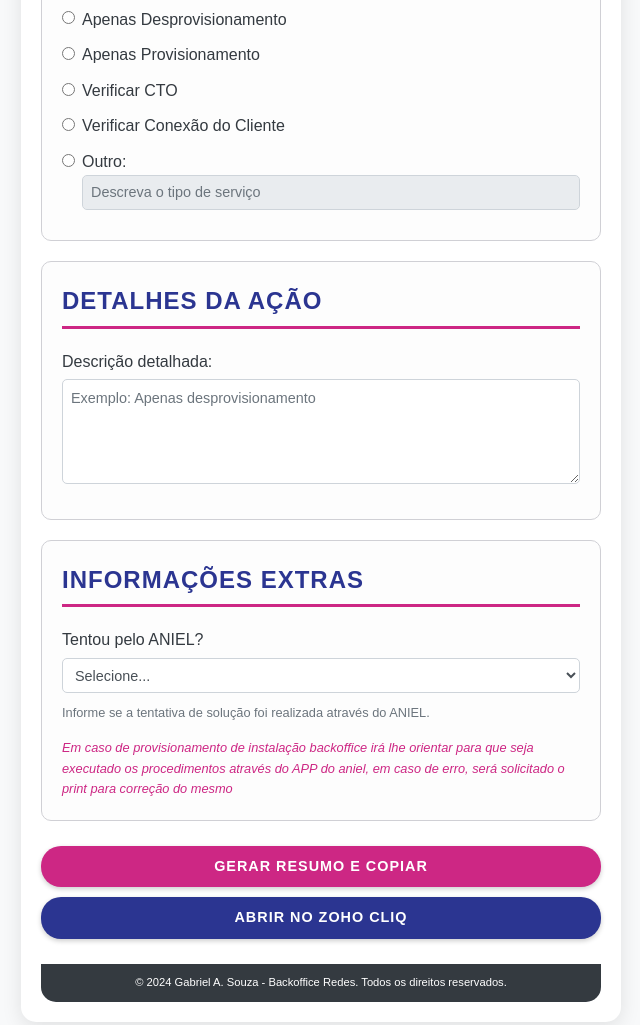
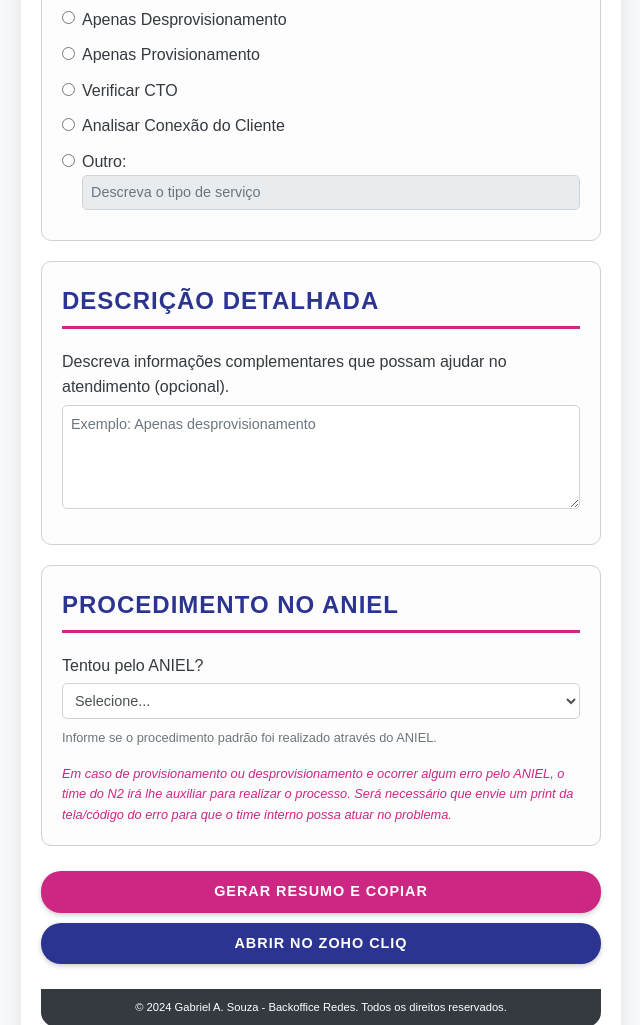
Before and after one commit to gabrieldev071/script-backoffice-redes-proxxima, a plain HTML site: page index.html in a window 1280 px wide. Shown: the part 1387-2412 px from the top of the page, without its empty margins (319-959 px from the left). Drawn offline with nearby package versions, Linux system fonts and the light colour scheme.

Commit message:
Update info Aniel

```diff
--- a/assets/js/script.js
+++ b/assets/js/script.js
@@ -8,7 +8,7 @@ document.addEventListener('DOMContentLoaded', function () {
     const marcaONUSelect = document.getElementById('marcaONU');
     const tentouPeloAnielSelect = document.getElementById('tentouPeloAniel');
     const quantidadePortasCtoContainer = document.getElementById('quantidadePortasCtoContainer');
-    const quantidadePortasCtoSelect = document.getElementById('quantidadePortasCtoSelect');
+    const quantidadePortasCtoSelect = document.getElementById('quantidadePortasCto');
     const verificarCtoRadio = document.getElementById('verificarCto');
     const appAside = document.querySelector('.app-aside');
     const vlanInput = document.getElementById('vlan');
@@ -16,16 +16,18 @@ document.addEventListener('DOMContentLoaded', function () {
     // === 2. Funções Auxiliares ===
 
     function getTipoServico() {
+        let tipoServico = '';
         const tipoServicoRadios = document.querySelectorAll('input[name="tipoServico"]');
         for (const radio of tipoServicoRadios) {
             if (radio.checked) {
+                tipoServico = radio.value;
                 if (radio.id === 'outro') {
                     return outroTipoServicoInput.value;
                 }
                 return radio.value;
             }
         }
-        return '';
+        return tipoServico;
     }
 
     function gerarTextoResumo() {
@@ -41,17 +43,19 @@ document.addEventListener('DOMContentLoaded', function () {
         const tentouPeloAniel = tentouPeloAnielSelect.value;
         let quantidadePortasCto = '';
 
-        if (verificarCtoRadio.checked) {
+        // Adicione esta verificação para garantir que a quantidade de portas seja adicionada apenas se o rádio "Verificar CTO" estiver marcado
+        if (verificarCtoRadio.checked && tipoServico === 'Verificar CTO') {
             quantidadePortasCto = quantidadePortasCtoSelect.value;
             tipoServico += ` (Portas: ${quantidadePortasCto || 'Não informado'})`;
         }
 
-        let textoResumo = `*INFORMAÇÕES DO CLIENTE:*
+        let textoResumo = `
+    *Informações do Cliente:*
 
     Protocolo: ${protocolo || 'Não informado'}
     PPPoE: ${pppoe || 'Não informado'}
 
-*INFORMAÇÕES DO EQUIPAMENTO:*
+    *Informações do Equipamento:*
 
     Serial ONU: ${serialOnu || 'Não informado'}
     Modo OP: ${tipoEquipamento || 'Não informado'}
@@ -59,13 +63,14 @@ Marca ONU: ${marcaONU || 'Não informado'}
     VLAN: ${vlan || 'Não informado'}
     OLT: ${olt || 'Não informado'}
 
-*TIPO DE ATENDIMENTO:* ${tipoServico || 'Não informado'}
+    *Tipo de Atendimento:* ${tipoServico || 'Não informado'}
 
-*DESCRIÇÃO DO SERVIÇO:* ${descricaoServico || 'Não informado'}
+    *Descrição Detalhada:* ${descricaoServico || 'Não informado'}
 
-*INFORMAÇÕES EXTRAS:*
+    *Procedimentos Aniel:*
 
-Tentou pelo ANIEL: ${tentouPeloAniel || 'Não informado'}`;
+    Tentou pelo ANIEL: ${tentouPeloAniel || 'Não informado'}
+    `;
 
         return textoResumo;
     }
--- a/index.html
+++ b/index.html
@@ -181,7 +181,7 @@
                         <input type="radio" id="verificarConexao" name="tipoServico" value="Verificar Conexão"
                             class="form-check-input">
                         <label class="form-check-label" for="verificarConexao">
-                            Verificar Conexão do Cliente
+                            Analisar Conexão do Cliente
                         </label>
                     </div>
 
@@ -198,11 +198,11 @@
 
                 <section class="form__section">
                     <h2 class="form__section-title">
-                        Detalhes da Ação
+                        Descrição detalhada
                     </h2>
 
                     <div class="form-group">
-                        <label for="descricaoServico">Descrição detalhada:</label>
+                        <label for="descricaoServico">Descreva informações complementares que possam ajudar no atendimento (opcional). </label>
                         <textarea id="descricaoServico" class="form-control" rows="4"
                             placeholder="Exemplo: Apenas desprovisionamento" required></textarea>
                     </div>
@@ -210,7 +210,7 @@
 
                 <section class="form__section">
                     <h2 class="form__section-title">
-                        Informações Extras
+                        Procedimento no ANIEL
                     </h2>
                     <div class="form-group">
                         <label for="tentouPeloAniel">Tentou pelo ANIEL?</label>
@@ -220,15 +220,13 @@
                             <option value="Sim">Sim</option>
                             <option value="Não">Não</option>
                         </select>
-                        <small id="tentouPeloAnielHelp" class="form-text text-muted">Informe se a tentativa de solução
-                            foi realizada através do ANIEL.</small>
+                        <small id="tentouPeloAnielHelp" class="form-text text-muted">Informe se o procedimento padrão foi realizado através do ANIEL.</small>
                     </div>
                     <p class="form__observacao">
-                        Em caso de provisionamento de instalação backoffice irá lhe orientar para que seja executado os
-                        procedimentos através do APP do aniel, em caso de erro, será solicitado o print para correção do
-                        mesmo
+                        Em caso de provisionamento ou desprovisionamento e ocorrer algum erro pelo ANIEL, o time do N2 irá lhe auxiliar para realizar o processo. Será necessário que envie um print da tela/código do erro para que o time interno possa atuar no problema.
                     </p>
                 </section>
+
 
                 <!-- Container para os botões -->
                 <div class="form__buttons-container">
```
Lines whose indentation alone changed are shown as unchanged.
